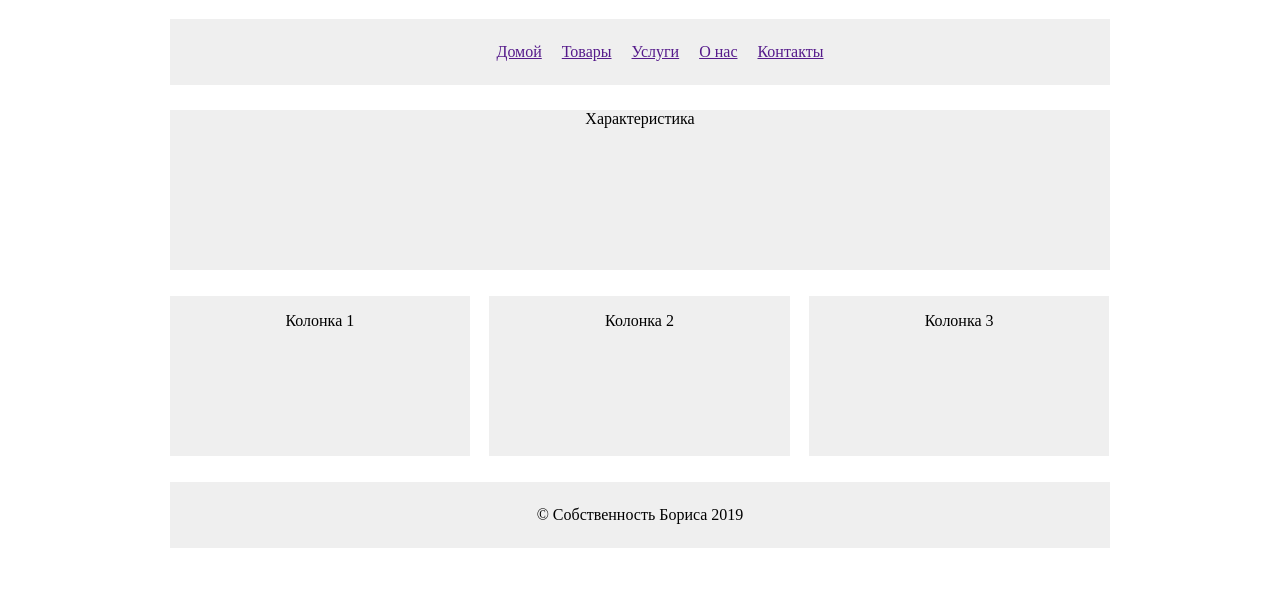
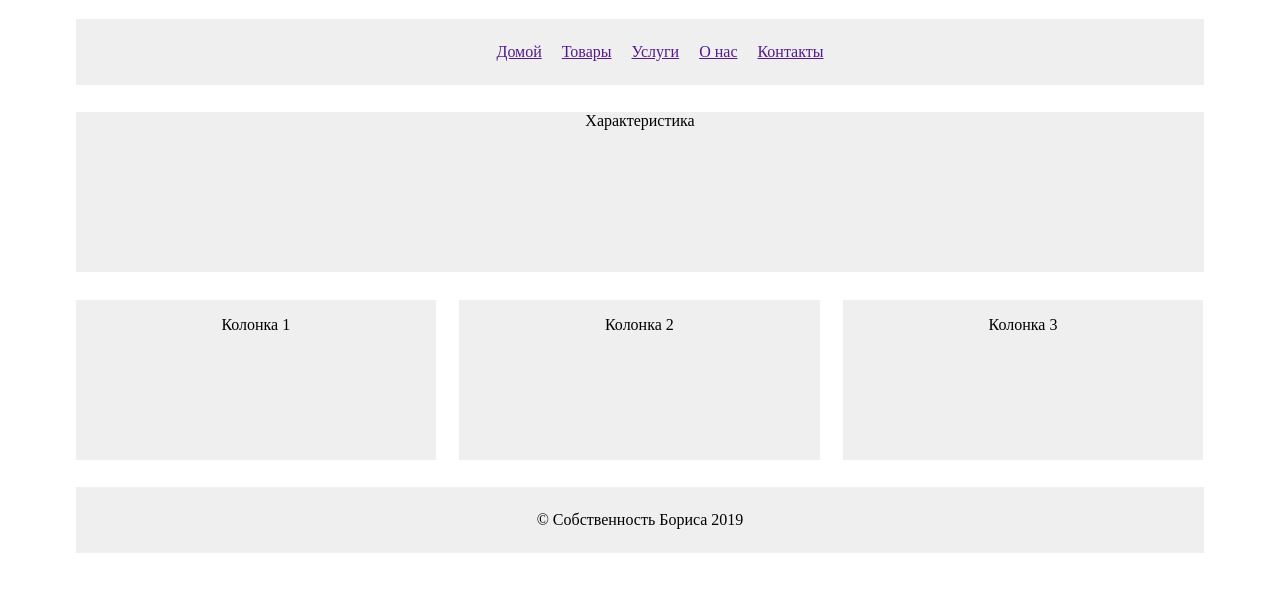
Before and after one commit to alphaboris/htmltest, a plain HTML site: page index.html in a window 1280 px wide. Shown: the part 61-652 px from the top of the page. Drawn offline with Linux system fonts and the light colour scheme.

Commit message:
Убрал min и max width

```diff
--- a/index.html
+++ b/index.html
@@ -6,10 +6,7 @@
 			body {
 			  width: 90%;
 			  margin: 0 auto;
-			  max-width: 960px;
-			  min-width: 500px;
 			  text-align: center;
-			  vertical-align: center;
 			}
 			#content {
 			  overflow: auto;
```
